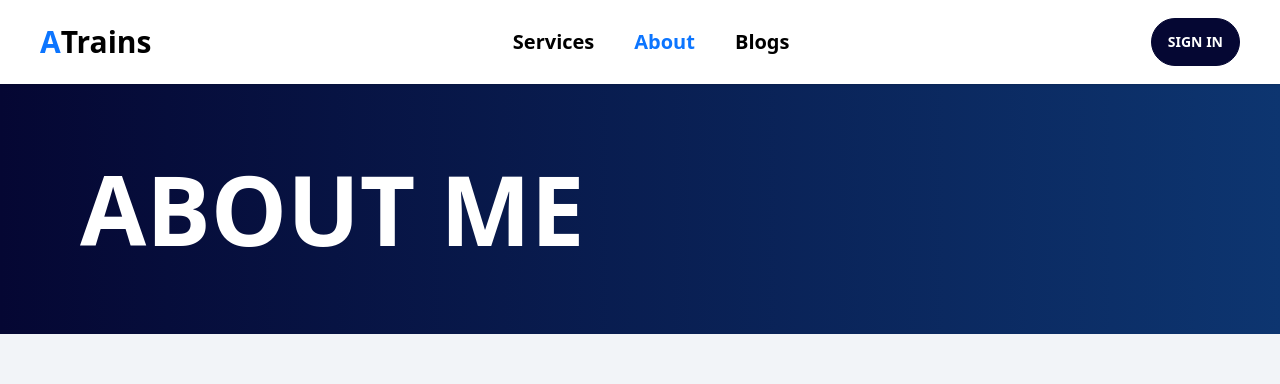
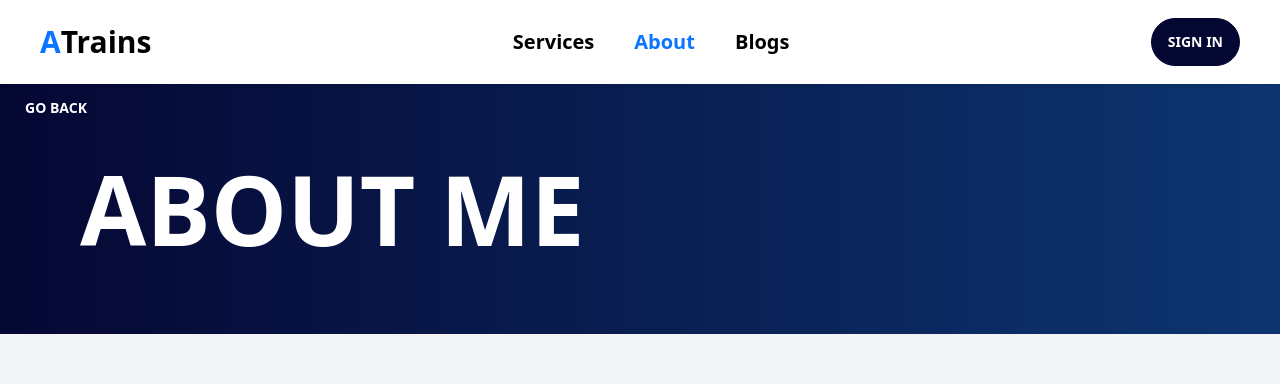
Before and after one commit to AbuFattah/gym-trainer, a React (Vite) app: page /about in a window 1280 px wide. Shown: the top 384 px of the page. Built offline with nearby package versions, Linux system fonts and the light colour scheme; no server answers.

Commit message:
added about me page ui update

```diff
--- a/src/pages/About.jsx
+++ b/src/pages/About.jsx
@@ -1,6 +1,8 @@
 import React from "react";
+import { useNavigate } from "react-router-dom";
 import profileImg from "../assets/images/profile-img.png";
 const About = () => {
+  const navigate = useNavigate();
   return (
     <div>
       <div
@@ -9,8 +11,14 @@ const About = () => {
           background:
             "linear-gradient(90deg, rgba(5,7,51,1) 0%, rgba(13,53,112,1) 100%)",
         }}
-        className="h-[150px] md:h-[250px] flex flex-col justify-center mdjustify-end p-10"
+        className="relative h-[150px] md:h-[250px] flex flex-col justify-center mdjustify-end p-10"
       >
+        <button
+          className="absolute top-0 left-2 text-white btn btn-ghost"
+          onClick={() => navigate("/")}
+        >
+          Go Back
+        </button>
         <div className="container mx-auto p-10">
           <h1 className=" text-white text-4xl   md:text-8xl  font-semibold">
             ABOUT ME
```
